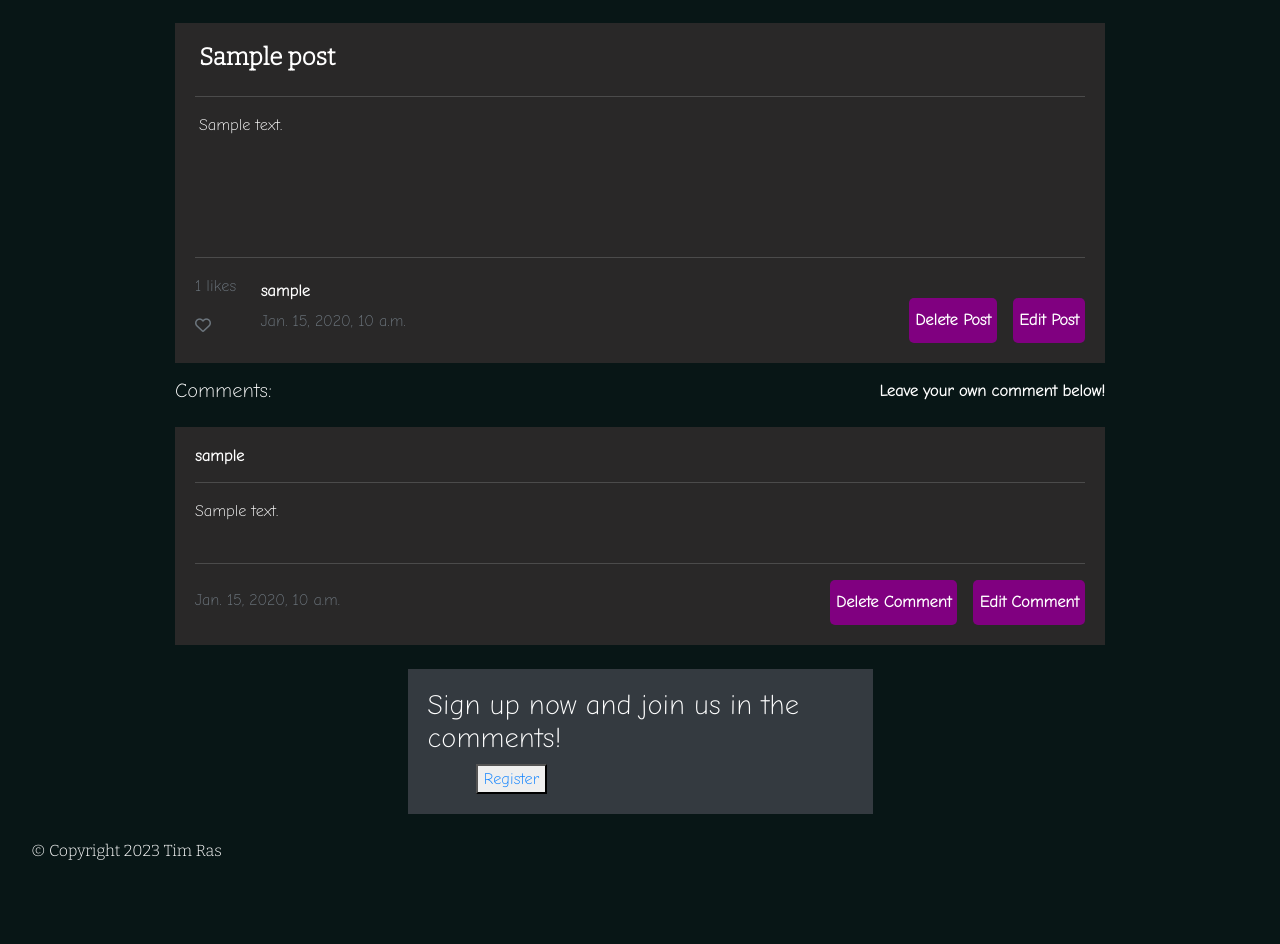
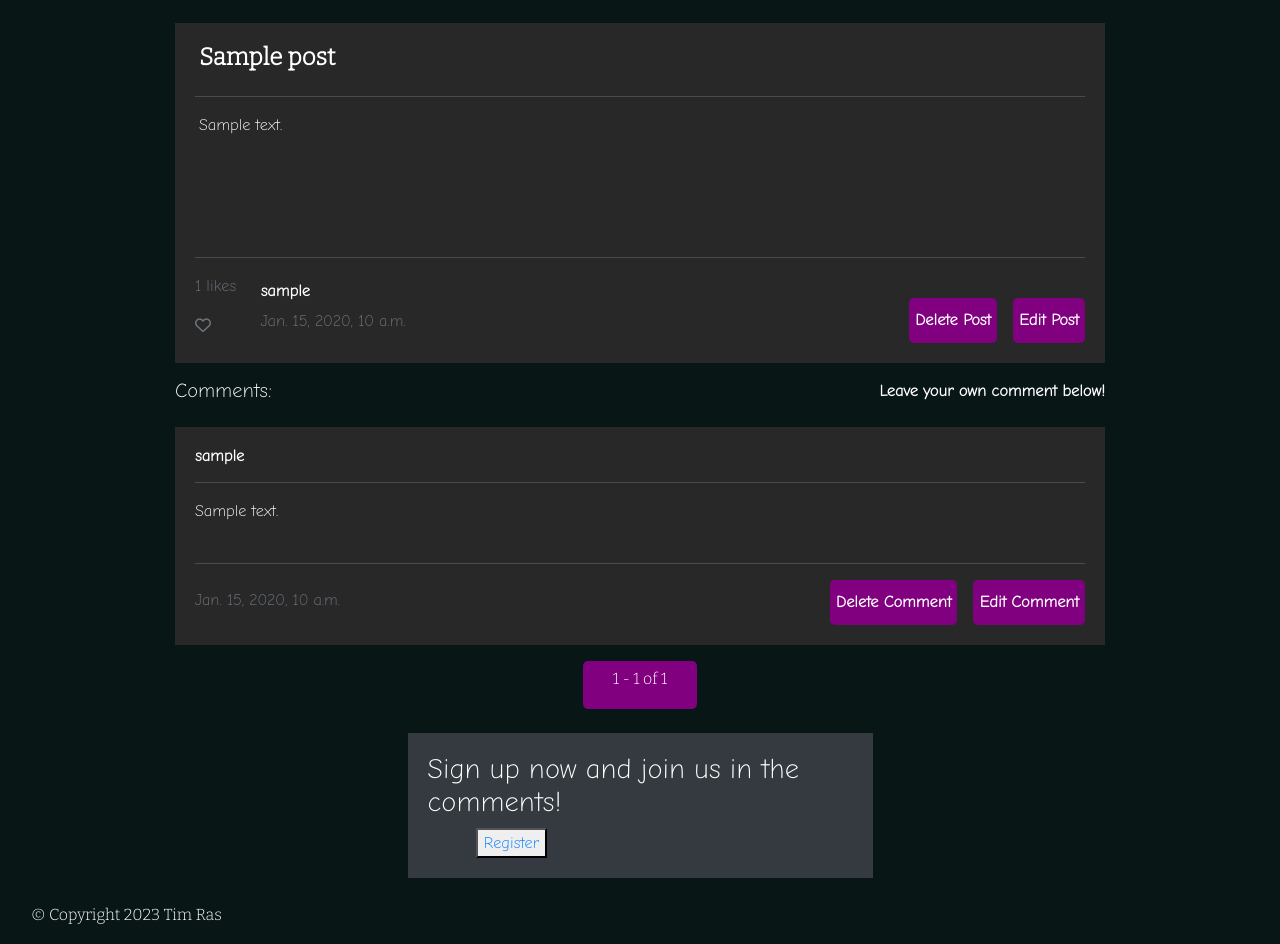
Before and after one commit to TimRas/Mynterest, a Django app: a page that uses content/templates/post_detail.html in a window 1280 px wide. Shown: the part 57-1001 px from the top of the page. Before the commit the page ends 917 px from the top, so only its background shows below. Run offline with Django 3.2, Linux system fonts and the light colour scheme; tables that the repository leaves empty hold one stand-in row (values such as "Sample post"); some libraries are stand-ins or nearby versions.

Commit message:
Add pagination and its functionality

```diff
--- a/content/templates/post_detail.html
+++ b/content/templates/post_detail.html
@@ -3,6 +3,7 @@
 {% block content %}
 
 {% load crispy_forms_tags %}
+{% load custom_filters %}
 
 {% if post.topic.title == "Sports" %}
 <div class="banner-sports-detail">
@@ -44,11 +45,11 @@
                             <form class="d-inline" action="{% url 'post_like' post.slug %}" method="POST">
                                 {% csrf_token %}
                                 {% if liked %}
-                                <button type="submit" name="blogpost_id" value="{{post.slug}}" class="btn-like border-0"><i
-                                        class="fas fa-heart"></i></button>
+                                <button type="submit" name="blogpost_id" value="{{post.slug}}"
+                                    class="btn-like border-0"><i class="fas fa-heart"></i></button>
                                 {% else %}
-                                <button type="submit" name="blogpost_id" value="{{post.slug}}" class="btn-like border-0"><i
-                                        class="far fa-heart"></i></button>
+                                <button type="submit" name="blogpost_id" value="{{post.slug}}"
+                                    class="btn-like border-0"><i class="far fa-heart"></i></button>
                                 {% endif %}
                             </form>
                             {% else %}
@@ -70,6 +71,7 @@
                     </div>
                 </div>
             </div>
+
             <div class="row mt-3">
                 <div class="col-6">
                     <h5 class="text-white">Comments:</h5>
@@ -111,8 +113,28 @@
                 </div>
             </div>
             {% empty %}
-            <p>No comments yet.</p>
+            <p class="text-white">No comments yet.</p>
             {% endfor %}
+
+            <div class="pagination">
+                <div class="row mx-auto pagination-container">
+                    <div class="col-12 text-center">
+                        <span class="current-page">{{ comments.start_index }} - {{ comments.end_index }} of
+                            {{ comments.paginator.count }}</span>
+                    </div>
+                    <div class="col-12 text-center">
+                        {% if comments.has_next %}
+                        <a href="?page={{ comments.next_page_number }}" class="pagination-link">next</a>
+                        <a href="?page={{ comments.paginator.num_pages }}" class="pagination-link">last</a>
+                        {% endif %}
+                        {% if comments.has_previous %}
+                        <a href="?page=1" class="pagination-link">first</a>
+                        <a href="?page={{ comments.previous_page_number }}" class="pagination-link">previous</a>
+                        {% endif %}
+                    </div>
+                </div>
+            </div>
+
             <div class="row-md-6 card mt-4 mb-3 comment-form mx-auto border-0">
                 <div class="card-body bg-dark text-white">
                     {% if user.is_authenticated %}
--- a/content/views.py
+++ b/content/views.py
@@ -1,3 +1,4 @@
+from django.core.paginator import Paginator
 from django.shortcuts import render, get_object_or_404, reverse, redirect
 from django.views import View, generic
 from django.http import HttpResponseRedirect
@@ -18,9 +19,11 @@ class PostList(View):
     """ Renders all all posts related to the given topic. Validates the submitted form, saves the new post in the database and redirects the user back to the post page with the given topic"""
 
     def get(self, request, topic, *args, **kwargs):
-        queryset = Post.objects.all()
+        queryset = Post.objects.filter(topic__slug=topic)
+        paginator = Paginator(queryset, 1)
+        page_number = request.GET.get('page')
+        posts = paginator.get_page(page_number)
         topic = self.kwargs['topic']
-        posts = queryset.filter(topic__slug=topic)
         post_form = PostForm()
 
         return render(
@@ -66,7 +69,11 @@ class PostDetail(View):
         queryset = Post.objects.all()
         post = get_object_or_404(queryset, slug=slug)
         topic = post.topic
-        comments = post.comments.all().order_by("-created_date")
+        all_comments = post.comments.all().order_by("-created_date")
+
+        paginator = Paginator(all_comments, 6)
+        page_number = request.GET.get("page")
+        comments = paginator.get_page(page_number)
 
         return render(
             request,
--- a/static/css/base.css
+++ b/static/css/base.css
@@ -308,6 +308,25 @@ hr {
     color: darkgrey;
 }
 
+.pagination-container {
+    height: 3em;
+    background-color: purple;
+    border-radius: 5px;
+    font-family: 'Bitter', serif;
+    color: white;
+    align-items: center;
+}
+
+.pagination-link {
+    color: white;
+}
+
+.pagination-link:hover {
+    color: darkgrey;
+    text-decoration: none;
+}
+
+
 
 .topic-text {
     font-size: 2em;
```
Also changed, not shown: content/templates/posts.html (+20 -2 lines), content/templatetags/custom_filters.py (added, +13 -0 lines), content/templatetags/__init__.py (added).
